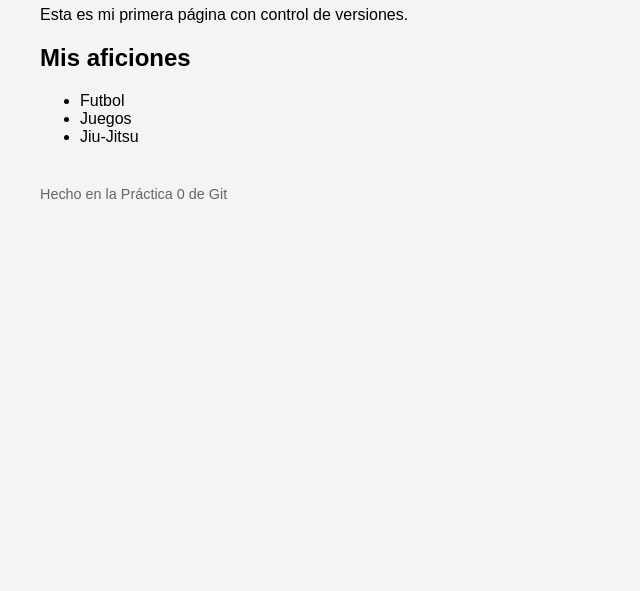
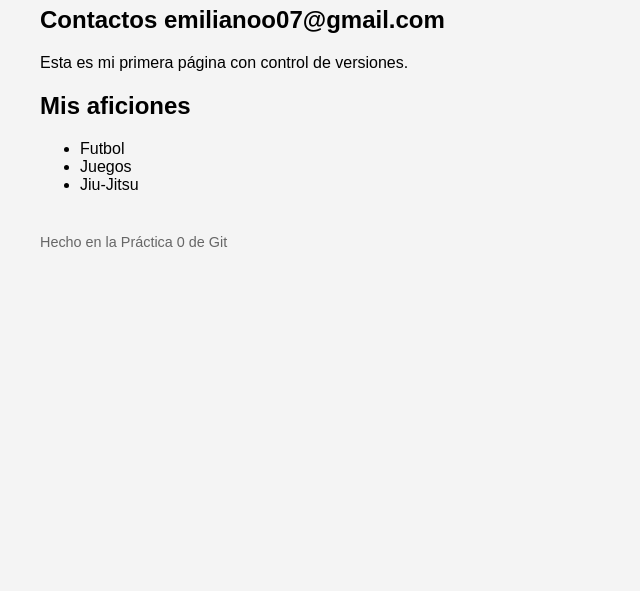
Before and after one commit to EmilianoGT07/PRACTICAGIT3, a plain HTML site: page index.html in a window 1280 px wide. Shown: the part 209-800 px from the top of the page, without its empty margins (0-640 px from the left). Drawn offline with Linux system fonts and the light colour scheme.

Commit message:
Crear h2 contacto en el index

```diff
--- a/index.html
+++ b/index.html
@@ -9,6 +9,7 @@
   <h1>Esta es mi página personal</h1>
   <h1>Bienvenido a mi pagina web</h1>
   <h1>Hola, soy [tu nombre]</h1>
+  <h2>Contactos emilianoo07@gmail.com</h2>
   <p>Esta es mi primera página con control de versiones.</p>
   <h2>Mis aficiones</h2>
   <ul>
```
